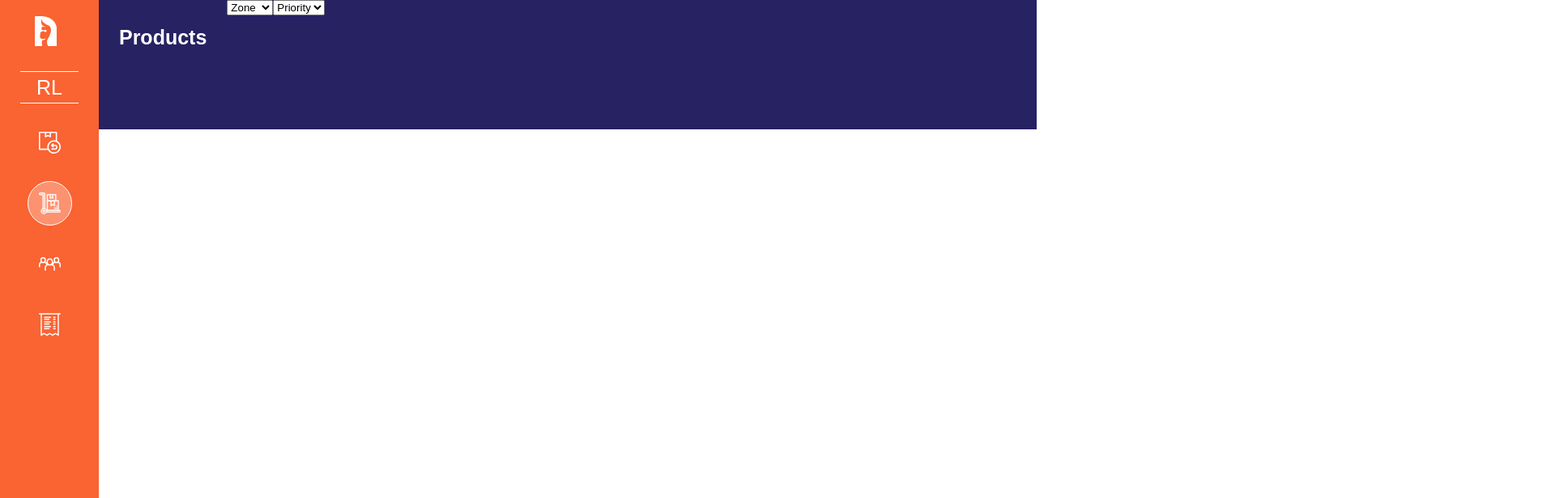
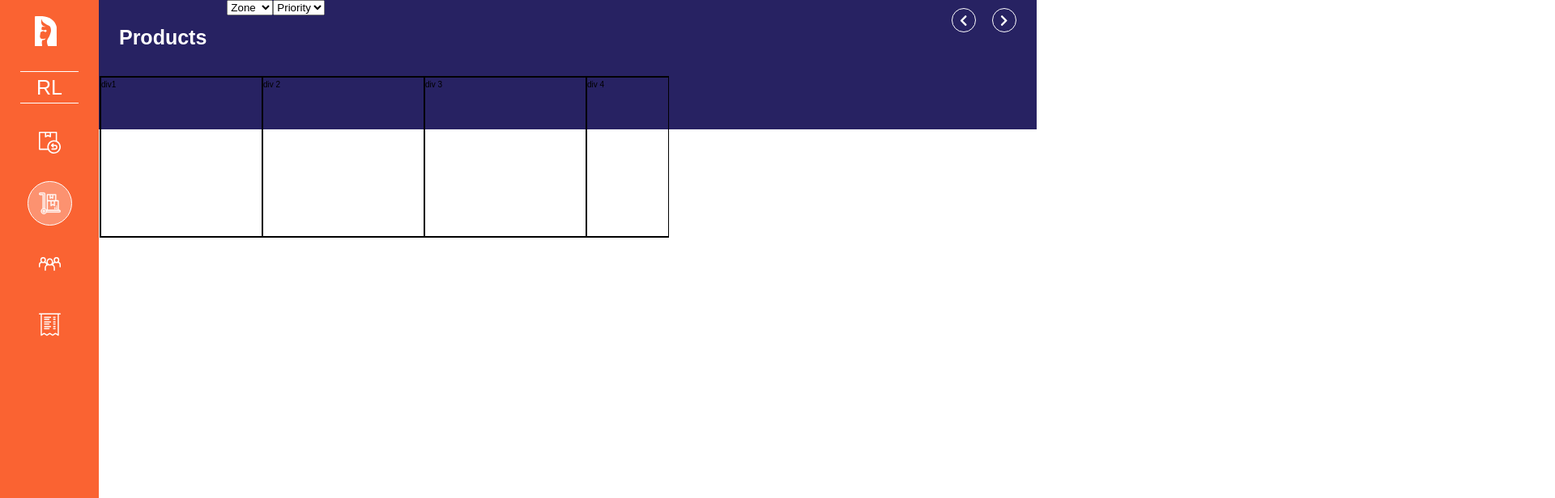
Before and after one commit to Varun-19/Revlog, a React (Create React App) app: page /products in a window 1280 px wide. Shown: the top 616 px of the page at 81% size, 1920 px wide, since content can reach past the window. Built offline with nearby package versions, Linux system fonts and the light colour scheme; a web font is replaced by a local one.

Commit message:
Card updated

```diff
--- a/package.json
+++ b/package.json
@@ -3,12 +3,17 @@
   "version": "0.1.0",
   "private": true,
   "dependencies": {
+    "@fortawesome/fontawesome-svg-core": "^1.2.27",
+    "@fortawesome/free-solid-svg-icons": "^5.12.1",
+    "@fortawesome/react-fontawesome": "^0.1.8",
     "@testing-library/jest-dom": "^4.2.4",
     "@testing-library/react": "^9.4.0",
     "@testing-library/user-event": "^7.2.1",
     "axios": "^0.19.2",
+    "pure-react-carousel": "^1.24.1",
     "react": "^16.12.0",
     "react-dom": "^16.12.0",
+    "react-items-carousel": "^2.8.0",
     "react-redux": "^7.1.3",
     "react-router-dom": "^5.1.2",
     "react-scripts": "3.3.1",
--- a/src/App.js
+++ b/src/App.js
@@ -7,6 +7,10 @@ import RevLog from './Components/RevLog/RevLog';
 import Product from './Components/Product/Product';
 import Invoice from './Components/Invoice/Invoice';
 import { BrowserRouter as Router, Route, Switch } from "react-router-dom";
+import { library } from '@fortawesome/fontawesome-svg-core';
+import { faChevronLeft, faChevronRight} from '@fortawesome/free-solid-svg-icons';
+
+library.add(faChevronLeft, faChevronRight)
 
 function App() {
   return (
--- a/src/Components/Card/Card.module.css
+++ b/src/Components/Card/Card.module.css
@@ -1,12 +1,28 @@
+.card {
+    display: flex;
+    width: 150%;
+    overflow: hidden;
+    position: relative;
+}
+
 .left{
-    float: left;
-    width: 30%;
-    height: 200px;
-    border: 1px solid black;
-   }
+    display: flex;
+    justify-content: center;
+    align-items: center;
+    text-align: center;
+    font-size: 1.5rem;
+    color: white;
+    position: fixed;
+    top : 1rem;
+    right: 7.55rem;
+    width: 3rem;
+    height: 3rem;
+    border-radius: 50%;
+    border: 1px solid white;
+}
 
    .internal{
-    width: 31.75%;
+    width: 20rem;
     height: 100%;
     border: 1px solid black;
     display: inline-block;
@@ -24,8 +40,17 @@
    }
 
    .right{
-    float: right;
-    width: 30%;
-    height: 200px;
-    border: 1px solid black;
+    display: flex;
+    justify-content: center;
+    align-items: center;
+    text-align: center;
+    font-size: 1.5rem;
+    color: white;
+    position: fixed;
+    top : 1rem;
+    right: 2.5rem;
+    width: 3rem;
+    height: 3rem;
+    border-radius: 50%;
+    border: 1px solid white;
    }
--- a/src/Components/Card/card.js
+++ b/src/Components/Card/card.js
@@ -1,46 +1,79 @@
 import React from 'react';
+import {FontAwesomeIcon} from '@fortawesome/react-fontawesome';
 
-const card = props => {
-    return (
-      <div>
-        <div class="left">
-            left div
-            <button id="left-button">
-              swipe left
-            </button>
+import * as styles from './Card.module.css';
+
+function scrollLeft(element, change, duration) {
+  var start = element.scrollLeft,
+      currentTime = 0,
+      increment = 20;
+
+      console.log(start)
+
+  var animateScroll = function(){
+      currentTime += increment;
+      var val = Math.easeInOutQuad(currentTime, start, change, duration);
+      element.scrollLeft = val;
+      if(currentTime < duration) {
+          setTimeout(animateScroll, increment);
+      }
+  };
+  animateScroll();
+}
+
+//t = current time
+//b = start value
+//c = change in value
+//d = duration
+Math.easeInOutQuad = function (t, b, c, d) {
+t /= d/2;
+if (t < 1) return c/2*t*t + b;
+t--;
+return -c/2 * (t*(t-2) - 1) + b;
+};
+
+class card extends React.Component {
+
+  componentDidMount() {
+    const leftButton = this.refs.left;
+    const rightButton = this.refs.right;
+
+    // leftButton.onclick = function () {
+    //   scrollLeft(document.getElementById('content'), -300, 1000);
+    // }
+  }
+
+  render () {
+    return(
+      <div className={styles.card}>
+        <div className={styles.left}>
+            <FontAwesomeIcon className={styles.icon} icon="chevron-left" onClick={() => {scrollLeft(document.getElementById('content'), -300, 1000)}}/>
         </div>
-        <div class="center" id="content">
-          <div class='internal'>
-            div 1
+        <div className={styles.center} id="content">
+            <div className={styles.internal}>
+              div1
             </div>
-          <div class='internal'>
+            <div className={styles.internal}>
               div 2
             </div>
-          <div class='internal'>
+            <div className={styles.internal}>
               div 3
             </div>
-          <div class='internal'>
+            <div className={styles.internal}>
               div 4
             </div>
-          <div class='internal'>
-            div 5
+            <div className={styles.internal}>
+              div 4
             </div>
-          <div class='internal'>
-            div 6
-          </div>
-          <div class='internal'>
-            div 7
-          </div>
-          <div class='internal'>
-            div 8
+            <div className={styles.internal}>
+              div 4
             </div>
         </div>
-        <div class="right">
-          <button id="right-button">
-              swipe right
-            </button>
-            right div
+        <div className={styles.right}>
+          <FontAwesomeIcon className={styles.icon} icon="chevron-right" onClick={() => {scrollLeft(document.getElementById('content'), 300, 1000)}}/>
         </div>
     </div>
     )
   }
+}
+export default card;
--- a/src/Components/Header/Header.js
+++ b/src/Components/Header/Header.js
@@ -16,7 +16,6 @@ class Header extends React.Component {
                 config : this.props.header.headerElements[key]
             })
         }
-        console.log(headerObjectArray);
         return(
             <div className={styles.headerTop}>
                 <h3>{this.props.title}</h3>
--- a/src/Components/Input/Input.js
+++ b/src/Components/Input/Input.js
@@ -27,7 +27,6 @@ const input = ( props ) => {
                     value={props.value}
                     onChange={props.changed}>
                     {props.elementConfig.options.map(option => (
-                        console.log(option),
                         <option key={option.value} value={option.value}>
                             {option.display}
                         </option>
--- a/src/Components/Product/Product.js
+++ b/src/Components/Product/Product.js
@@ -2,13 +2,17 @@ import React from 'react';
 
 import NavBar from '../Navbar/Navbar';
 import Header from '../Header/Header';
+import Card from '../Card/card';
 
 class Product extends React.Component {
     render() {
         return(
         <section>
             <NavBar />
-            <Header title='Products' />
+            <div className='component'>
+                <Header title='Products' />
+                <Card />
+            </div>
         </section>
         )
     }
--- a/src/Store/Reducers/Header.js
+++ b/src/Store/Reducers/Header.js
@@ -35,7 +35,6 @@ const initialState = {
 const reducer = (state = initialState, action) => {
     switch(action.type) {
         case actionTypes.onSelect :
-            console.log(state);
             return state;
         default : return state;
     }
--- a/src/index.css
+++ b/src/index.css
@@ -28,3 +28,8 @@ section {
   display: flex;
   background: linear-gradient(to bottom,#272262 20%,white 20%);
 }
+
+.component {
+  display: flex;
+  flex-direction: column;
+}
```
Also changed, not shown: src/Components/Card/CardScroll.js (deleted, +0 -36 lines), 1 other file (tests, documents, lock files or other folders). Lines whose indentation alone changed are shown as unchanged.
